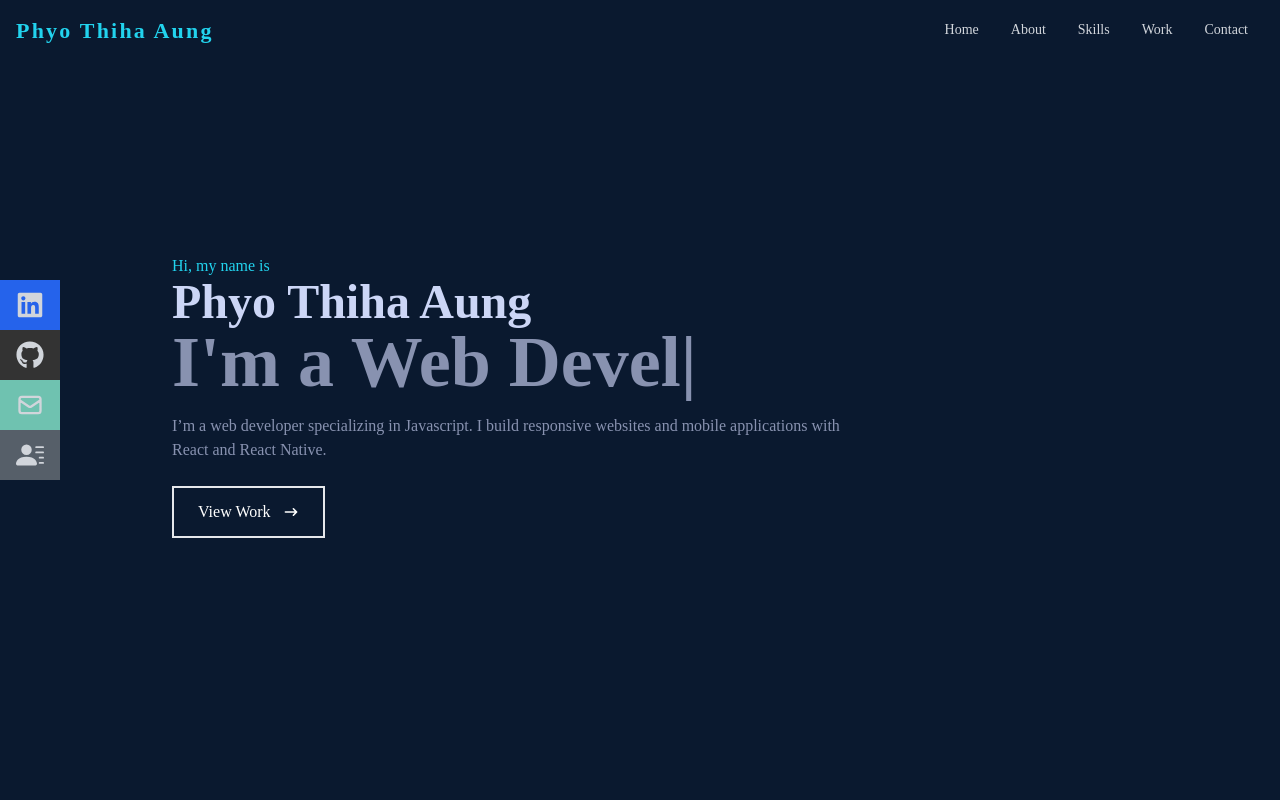
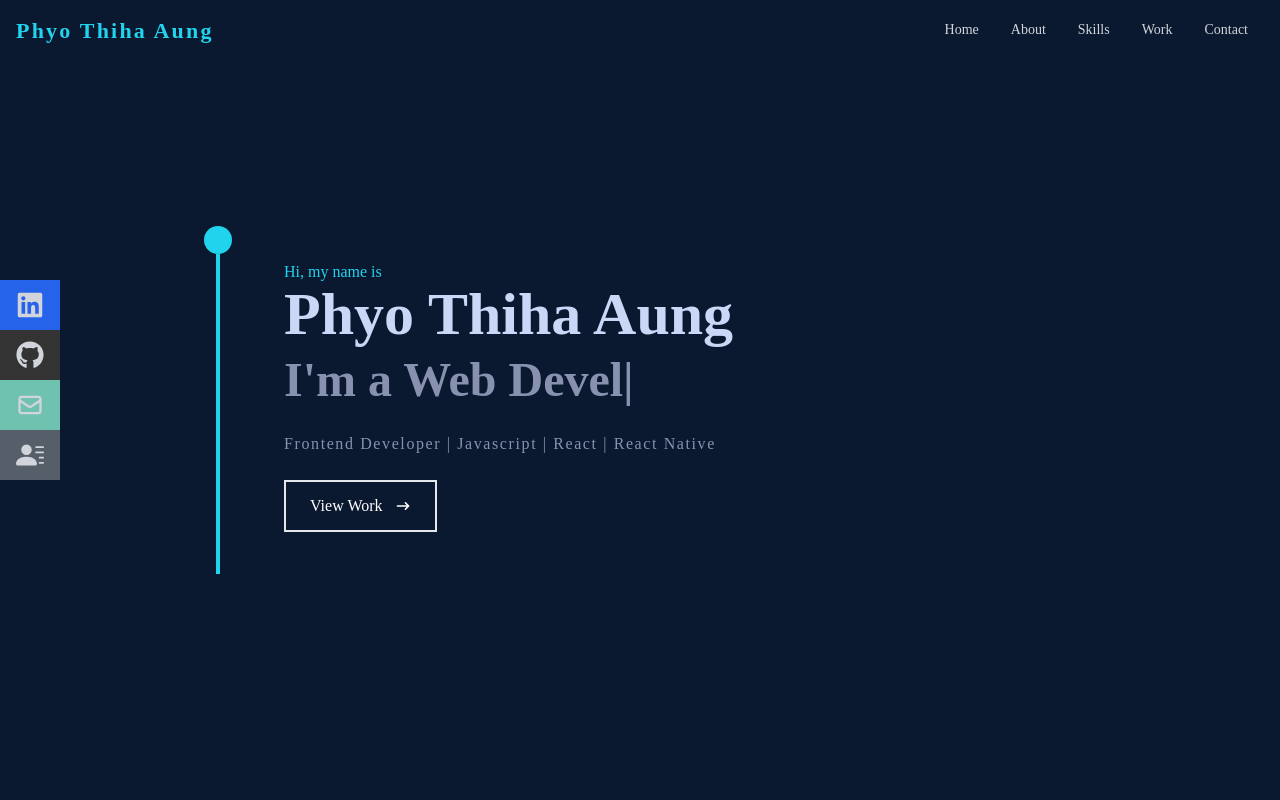
Before and after one commit to phyothiha-aung/portfolio, a React (Create React App) app: page / in a window 1280 px wide. Shown: the top 800 px of the page. Built offline with nearby package versions, Linux system fonts and the light colour scheme.

Commit message:
add sidebar

```diff
--- a/src/components/Home.jsx
+++ b/src/components/Home.jsx
@@ -8,7 +8,12 @@ const Home = () => {
   return (
     <div name="Home" className="w-full h-screen bg-[#0a192f]">
       {/* Container */}
-      <div className="max-w-[1000px] mx-auto px-8 h-full flex flex-col justify-center">
+      <div className="max-w-[1000px] mx-auto px-1 min-[450px]:px-4 md:px-8 h-full flex flex-row min-[450px]:gap-3 md:gap-5">
+        <div className="flex flex-col justify-center items-center md:px-8">
+          <div className="h-7 w-7 rounded-full bg-cyan-400" />
+          <div className="h-80 w-1 bg-cyan-400" />
+        </div>
+        <div className="flex flex-col justify-center">
           <motion.div
             initial={{ opacity: 0 }} // Initial opacity value
             animate={{ opacity: 1 }} // Target opacity value
@@ -17,10 +22,10 @@ const Home = () => {
             className="flex flex-col justify-center"
           >
             <p className="text-cyan-400">Hi, my name is</p>
-          <h1 className="text-4xl sm:text-6xl md:text-5xl font-bold text-[#ccd6f6]">
+            <h1 className="max-[470px]:text-4xl text-5xl sm:text-6xl font-bold text-[#ccd6f6]">
               Phyo Thiha Aung
             </h1>
-          <h2 className="text-4xl sm:text-6xl md:text-7xl font-bold text-[#8892b0]">
+            <h2 className="text-2xl sm:text-4xl md:text-5xl font-bold text-[#8892b0] my-3">
               I'm a{" "}
               <TypeAnimation
                 cursor={true}
@@ -29,9 +34,9 @@ const Home = () => {
                 repeat={Infinity}
               />
             </h2>
-          <p className="text-[#8892b0] py-4 max-w-[700px]">
-            I’m a web developer specializing in Javascript. I build responsive
-            websites and mobile applications with React and React Native.
+            <p className="text-[#8892b0] py-4 max-w-[700px] tracking-normal md:tracking-widest ">
+              Frontend Developer | Javascript | React{" "}
+              <span className="hidden sm:inline">| React Native</span>
             </p>
             <div>
               <Link to="Work" smooth={true} duration={500}>
@@ -46,6 +51,7 @@ const Home = () => {
           </motion.div>
         </div>
       </div>
+    </div>
   );
 };
 
```
Lines whose indentation alone changed are shown as unchanged.
